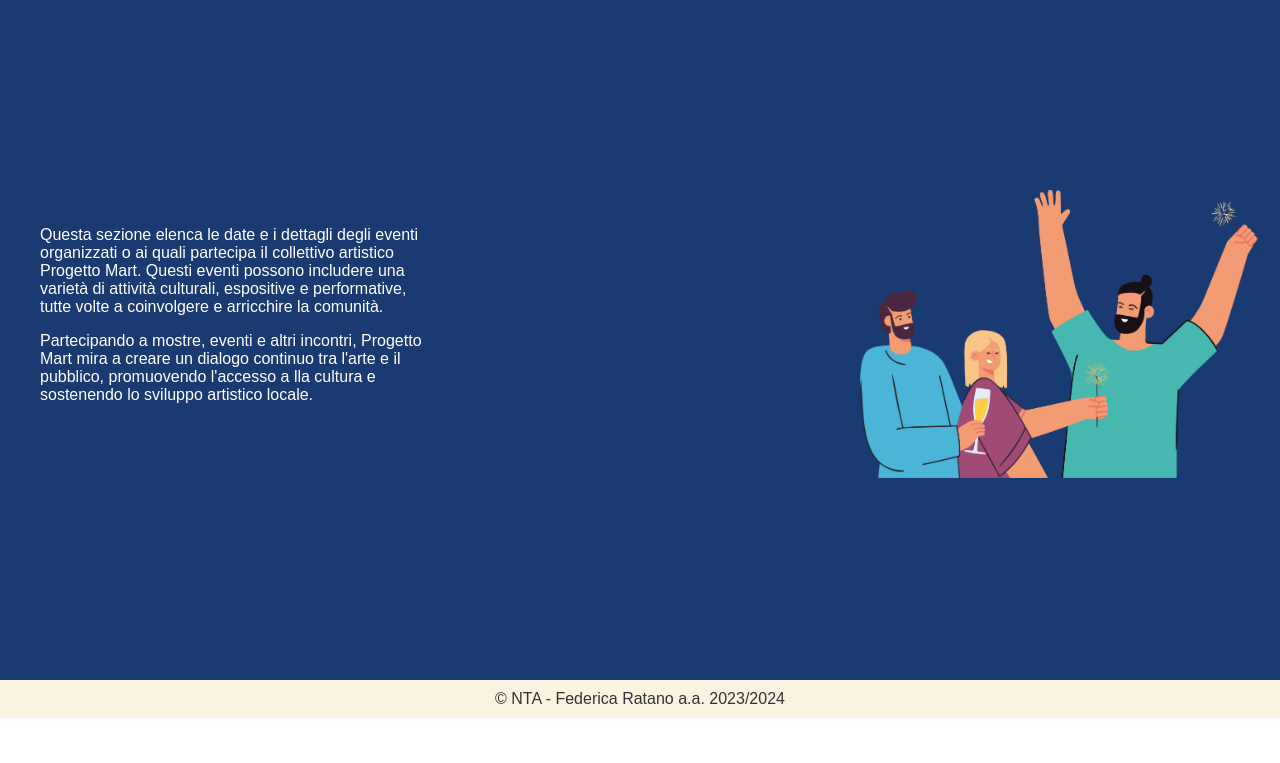
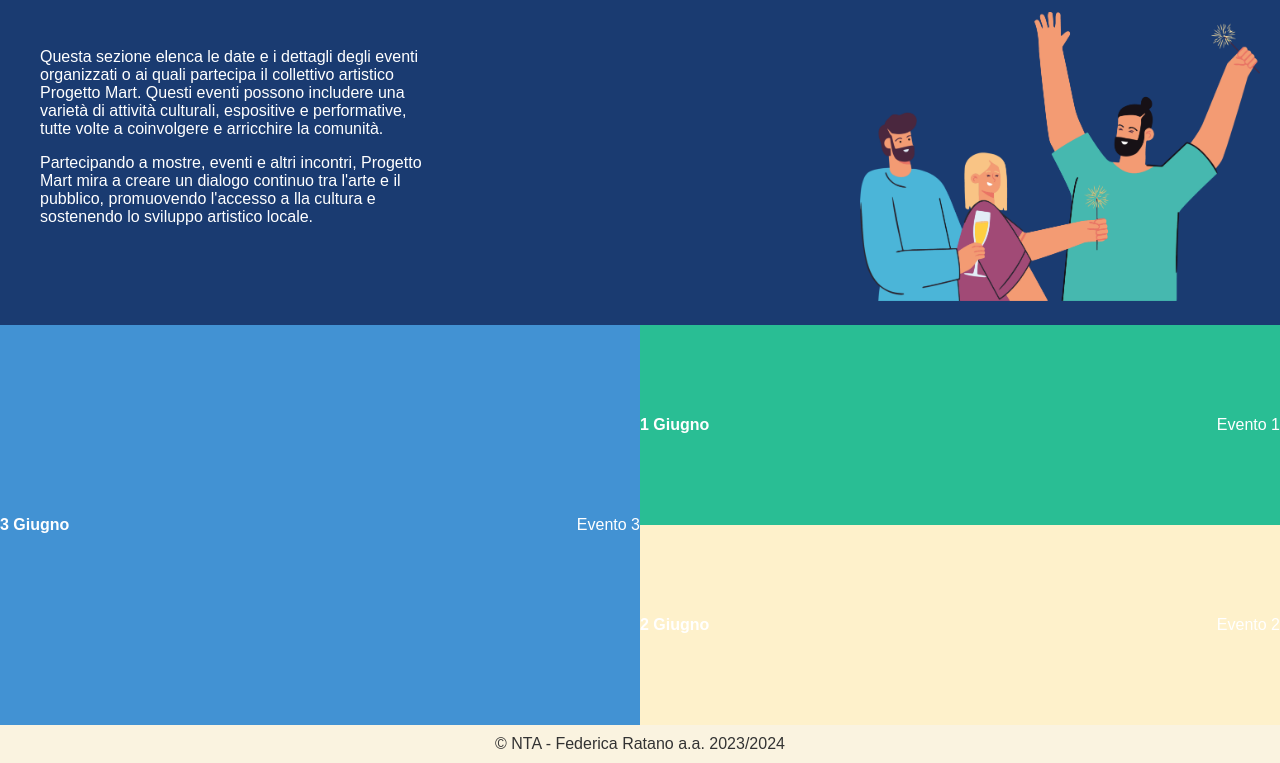
Before and after one commit to peachourigami/mart_site, a plain HTML site: page website/events.html in a window 1280 px wide. Shown: the part 82-845 px from the top of the page. Before the commit the page ends 800 px from the top, so only its background shows below. Drawn offline with Linux system fonts and the light colour scheme.

Commit message:
added calendar events

```diff
--- a/website/events.html
+++ b/website/events.html
@@ -63,11 +63,26 @@
                     <img src="images/illustration_event.png" alt="Descriptive Image" style="width: 400px; height: auto;">
                 </div>
             </div>
+            <div class="calendar">
+                <div class="grid-container">
+                    <div class="event-row row1">
+                        <div class="date">1 Giugno</div>
+                        <div class="event">Evento 1</div>
+                    </div>
+                    <div class="event-row row2">
+                        <div class="date">2 Giugno</div>
+                        <div class="event">Evento 2</div>
+                    </div>
+                    <div class="event-row row3">
+                        <div class="date">3 Giugno</div>
+                        <div class="event">Evento 3</div>
+                    </div>
+                </div>
+            </div>
         </div>
     </main>
     <footer>
         <p>&copy; NTA - Federica Ratano a.a. 2023/2024</p>
     </footer>
-        <script src="scripts.js"></script>
     </body>
     </html>
--- a/website/styles/styles.css
+++ b/website/styles/styles.css
@@ -526,3 +526,48 @@ footer p {
     max-width: 100px; /* Larghezza massima delle immagini della galleria */
     height: auto;
 }
+
+
+.calendar {
+    width: 100%;
+}
+
+.grid-container {
+    display: grid;
+    grid-template-columns: 1fr 1fr;
+    grid-template-rows: 1fr 1fr;
+    height: 400px; /* Imposta l'altezza della sezione */
+}
+
+.event-row {
+    display: flex;
+    justify-content: space-between;
+    align-items: center;
+    color: white;
+}
+
+.row1 {
+    background-color: #29be94;
+    grid-column: 2;
+    grid-row: 1;
+}
+
+.row2 {
+    background-color: #fef1cb;
+    grid-column: 2;
+    grid-row: 2;
+}
+
+.row3 {
+    background-color: #4292d3;
+    grid-column: 1;
+    grid-row: 1 / span 2; /* Occupa entrambe le righe a destra */
+}
+
+.date {
+    font-weight: bold;
+}
+
+.event {
+    text-align: right;
+}
```
